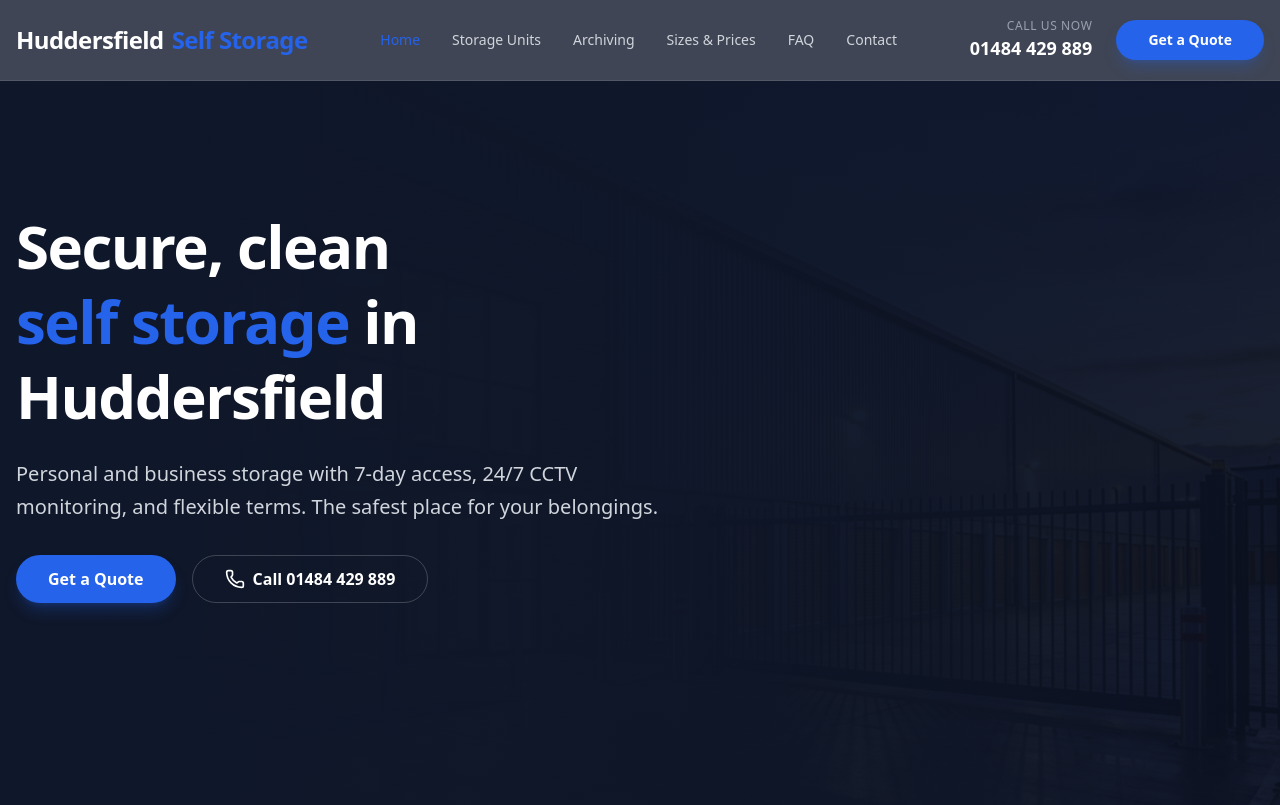
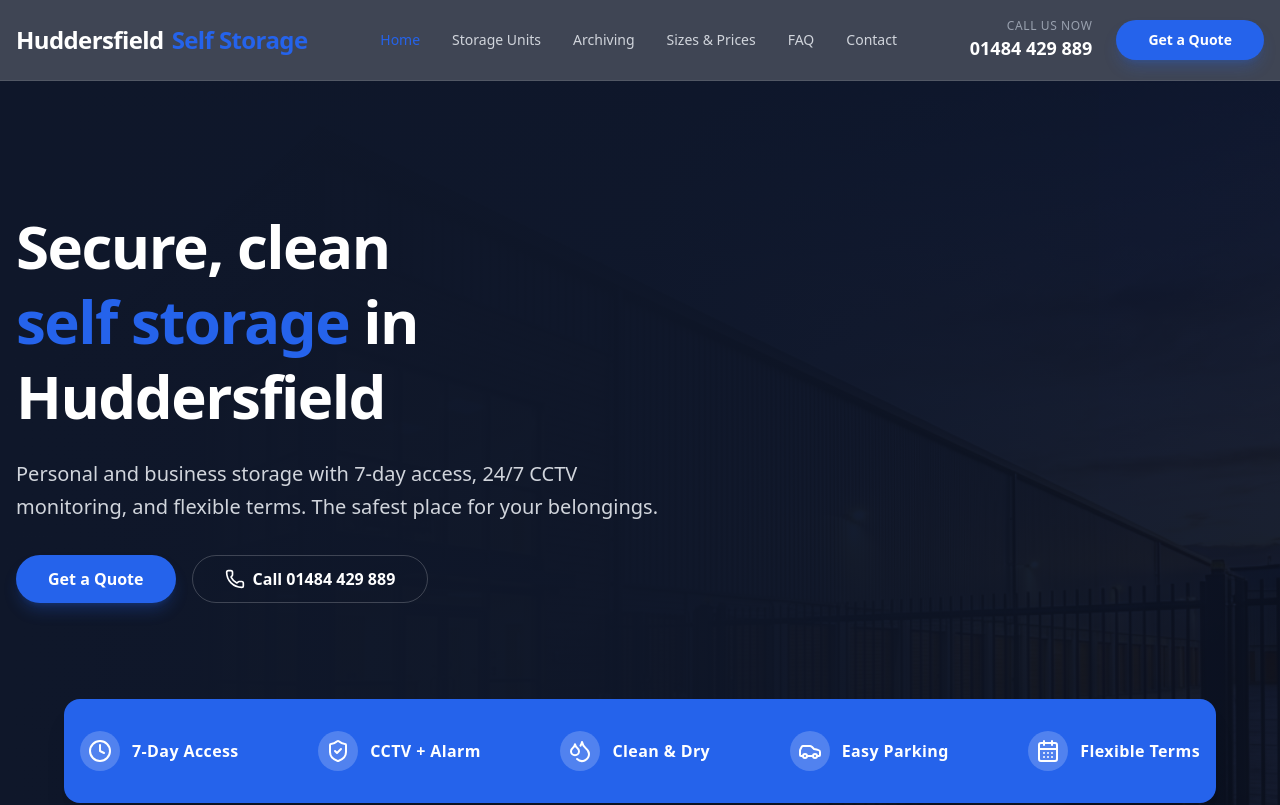
Before and after one commit to Soh1382/huddersfield-self-storage, a Next.js app: page / in a window 1280 px wide. Shown: the top 805 px of the page. Built offline with nearby package versions, Linux system fonts and the light colour scheme.

Commit message:
Fix features strip background on light mode and missing archiving image

```diff
--- a/src/app/archiving/page.tsx
+++ b/src/app/archiving/page.tsx
@@ -77,8 +77,7 @@ export default function ArchivingPage() {
               </div>
             </div>
 
-            <div className="relative h-[500px] bg-gray-100 rounded-2xl overflow-hidden border border-gray-200 shadow-lg">
-               {/* Right Column: Image */}
+            {/* Right Column: Image */}
             <div className="relative h-[400px] lg:h-auto rounded-3xl overflow-hidden shadow-2xl">
               <Image
                 src="/images/archive_shelves.png"
@@ -87,7 +86,6 @@ export default function ArchivingPage() {
                 className="object-cover"
               />
                <div className="absolute inset-0 bg-linear-to-t from-brand-dark/20 to-transparent" />
-            </div>
             </div>
           </div>
         </div>
--- a/src/app/page.tsx
+++ b/src/app/page.tsx
@@ -1,5 +1,4 @@
 import { Hero } from "@/components/sections/hero";
-import { FeaturesStrip } from "@/components/sections/features";
 import { Services } from "@/components/sections/services";
 import { SecuritySection } from "@/components/sections/security";
 import { HowItWorks } from "@/components/sections/how-it-works";
@@ -9,7 +8,6 @@ export default function Home() {
   return (
     <div className="flex flex-col min-h-screen">
       <Hero />
-      <FeaturesStrip />
       <Services />
       <SecuritySection />
       <HowItWorks />
--- a/src/components/sections/hero.tsx
+++ b/src/components/sections/hero.tsx
@@ -1,6 +1,14 @@
 import Link from "next/link";
 import { Button } from "@/components/ui/button";
-import { Phone } from "lucide-react";
+import { Phone, Clock, ShieldCheck, Droplets, Car, CalendarDays } from "lucide-react";
+
+const features = [
+  { icon: Clock, label: "7-Day Access" },
+  { icon: ShieldCheck, label: "CCTV + Alarm" },
+  { icon: Droplets, label: "Clean & Dry" },
+  { icon: Car, label: "Easy Parking" },
+  { icon: CalendarDays, label: "Flexible Terms" },
+];
 
 export function Hero() {
   return (
@@ -39,6 +47,24 @@ export function Hero() {
           </div>
         </div>
       </div>
+
+      {/* Features Strip (moved inside Hero) */}
+      <div className="container relative z-20 mx-auto px-4 mt-16 md:mt-24">
+        <div className="bg-brand-primary py-8 text-white rounded-2xl shadow-xl mx-auto md:max-w-6xl">
+           <div className="px-4">
+            <div className="flex flex-wrap items-center justify-center md:justify-between gap-6 md:gap-4 text-center md:text-left">
+              {features.map((feature, index) => (
+                <div key={index} className="flex flex-col md:flex-row items-center gap-3">
+                  <div className="p-2 bg-white/20 rounded-full">
+                    <feature.icon className="h-6 w-6 text-white" />
+                  </div>
+                  <span className="font-semibold text-sm md:text-base tracking-wide">{feature.label}</span>
+                </div>
+              ))}
+            </div>
+          </div>
+        </div>
+      </div>
     </section>
   );
 }
```
